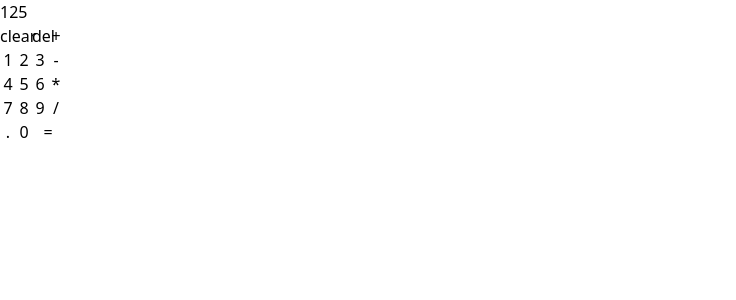
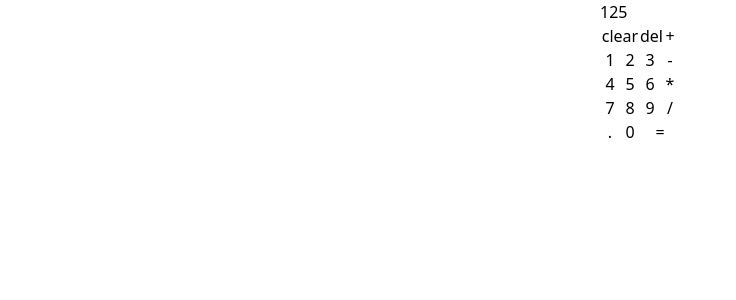
Before and after one commit to kennedymahoro/Sci-Calculator, a React (Vite) app: page / in a window 1280 px wide. Shown: the top 300 px of the page, without its empty margins (0-736 px from the left). Built offline with nearby package versions, Linux system fonts and the light colour scheme.

Commit message:
centered the grid H

```diff
--- a/src/App.tsx
+++ b/src/App.tsx
@@ -1,7 +1,7 @@
 function App(): JSX.Element {
   return (
-    <div>
-      <div className="w-16">
+    <div className="flex justify-center items-center">
+      <div className="w-20">
         <div className="grid grid-cols-4">
           <div className="col-span-full w-32 ">125</div>
           <button className="col-span-2">clear</button>
```
